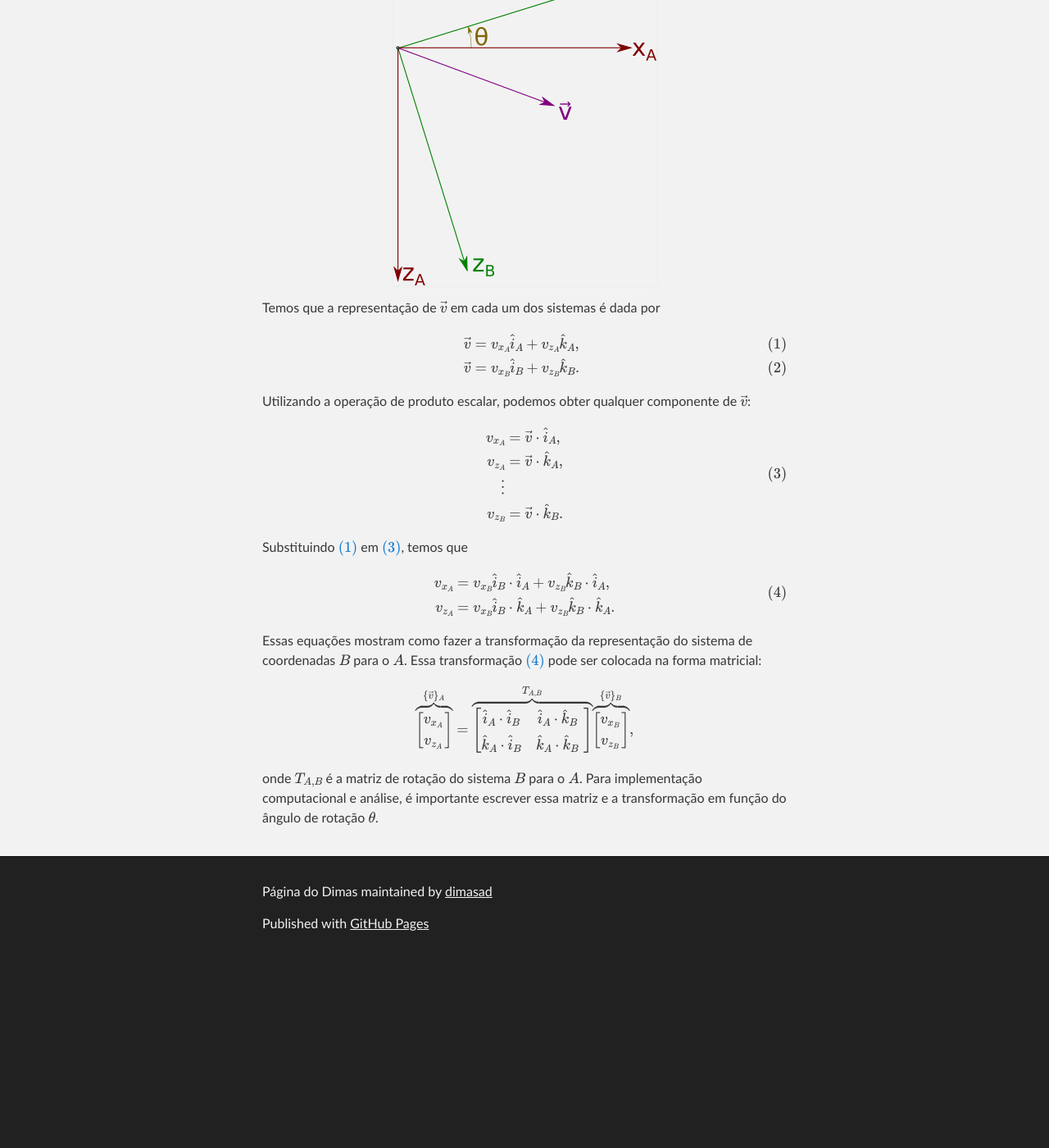
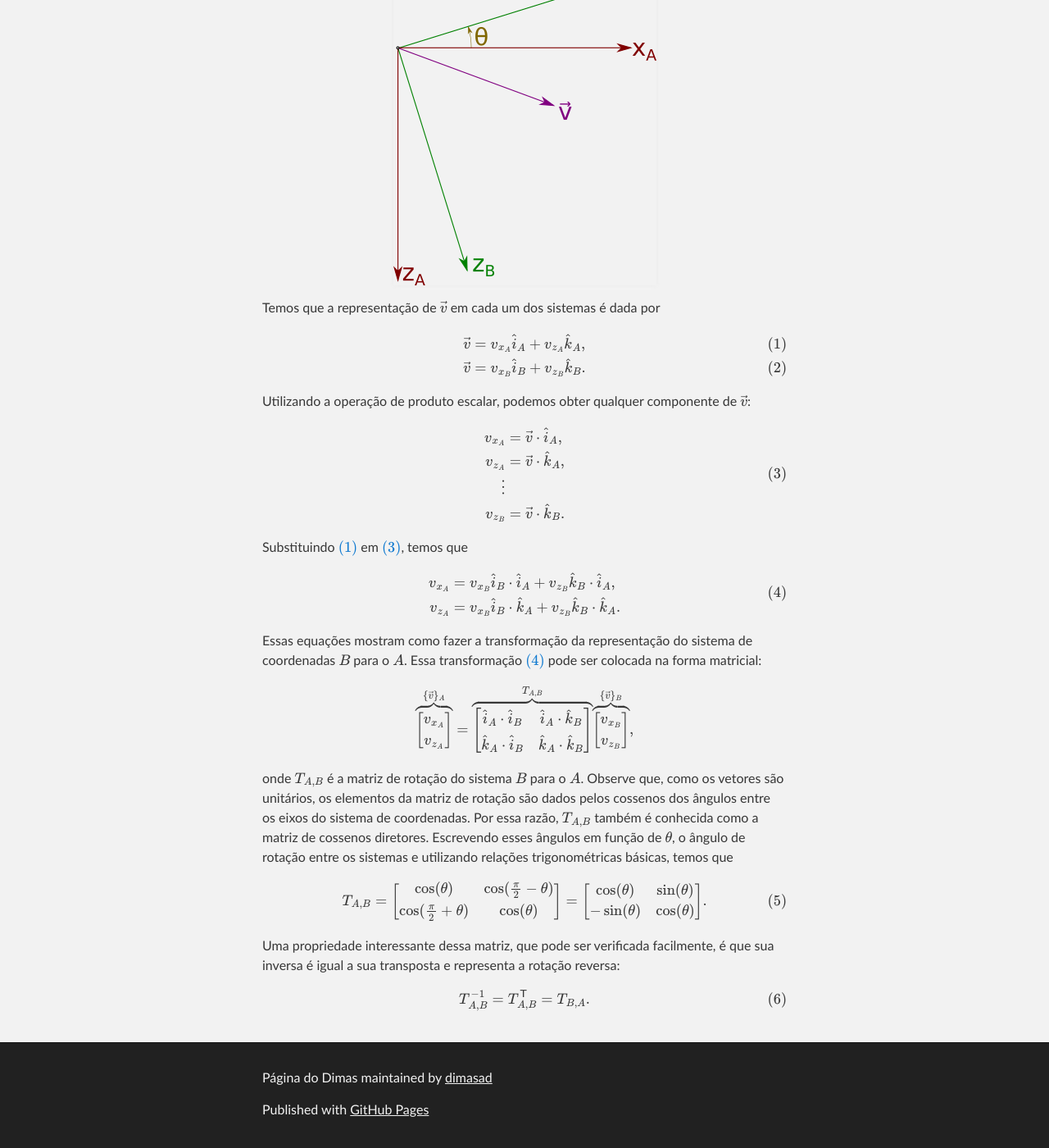
Before and after one commit to dimasad/dimasad.github.io.OLD, a Jekyll site: the page built from _aulas/mecvoo-rot-long.md, in a window 1280 px wide and 1400 px high, scrolled down 640 px. Shown: the whole window at 82% size. Built offline with Jekyll 4.4.1, drawn with Linux system fonts in a browser that asks for light colours; formulas are drawn with MathJax 3; before the commit the page ends 1813 px from its top, so only the background shows below that; some of the changed text lies outside the part shown.

Commit message:
Terminei a seção de rotação no plano.

```diff
--- a/_aulas/mecvoo-rot-long.md
+++ b/_aulas/mecvoo-rot-long.md
@@ -22,11 +23,11 @@ Temos que a representação de $$\vec v$$ em cada um dos sistemas é dada por
 \begin{align}
   \vec v &=
   v_{x_A} \hat i_A + v_{z_A} \hat k_A,
-  \label{eq:componentes-A-v}
+  \label{componentes-A-v}
   \newline
   \vec v &=
   v_{x_B} \hat i_B + v_{z_B} \hat k_B.
-  \label{eq:componentes-B-v}
+  \label{componentes-B-v}
 \end{align}
 
 Utilizando a operação de produto escalar, podemos obter qualquer componente
@@ -39,10 +40,10 @@ de $$\vec v$$:
     \vdots & \newline
     v_{z_B} &= \vec v \cdot \hat k_B.
   \end{aligned}
-  \label{eq:obtendo-componentes}
+  \label{obtendo-componentes}
 \end{equation}
 
-Substituindo \eqref{eq:componentes-A-v} em \eqref{eq:obtendo-componentes},
+Substituindo \eqref{componentes-A-v} em \eqref{obtendo-componentes},
 temos que
 \begin{equation}
   \begin{aligned}
@@ -53,11 +54,11 @@ temos que
     v_{x_B} \hat i_B \cdot \hat k_A
     + v_{z_B} \hat k_B \cdot \hat k_A.
   \end{aligned}
-  \label{eq:transform-B-A}
+  \label{transform-B-A}
 \end{equation}
 
 Essas equações mostram como fazer a transformação da representação do sistema
-de coordenadas $$B$$ para o $$A$$. Essa transformação \eqref{eq:transform-B-A}
+de coordenadas $$B$$ para o $$A$$. Essa transformação \eqref{transform-B-A}
 pode ser colocada na forma matricial:
 
 $$
@@ -77,8 +78,32 @@ $$
   ,
 $$
 
-onde $$T_{A,B}$$ é a matriz de rotação do sistema $$B$$ para o $$A$$. Para
-implementação computacional e análise, é importante escrever essa matriz e
-a transformação em função do ângulo de rotação $$\theta$$.
+onde $$T_{A,B}$$ é a matriz de rotação do sistema $$B$$ para o $$A$$.
+Observe que, como os vetores são unitários, os elementos da matriz de rotação
+são dados pelos cossenos dos ângulos entre os eixos do sistema de coordenadas.
+Por essa razão, $$T_{A,B}$$ também é conhecida como a matriz de cossenos
+diretores. Escrevendo esses ângulos em função de $$\theta$$, o ângulo de
+rotação entre os sistemas e utilizando relações trigonométricas básicas, temos
+que
+
+\begin{equation}
+  T_{A,B} =
+  \begin{bmatrix}
+    \cos(\theta) & \cos(\tfrac{\pi}{2} - \theta) \newline
+    \cos(\tfrac{\pi}{2} + \theta) & \cos(\theta)
+  \end{bmatrix}
+  =
+  \begin{bmatrix}
+    \cos(\theta) & \sin(\theta) \newline
+    -\sin(\theta) & \cos(\theta)
+  \end{bmatrix}.
+\end{equation}
+
+Uma propriedade interessante dessa matriz, que pode ser verificada facilmente,
+é que sua inversa é igual a sua transposta e representa a rotação reversa:
+
+\begin{equation}
+  T_{A,B}^{-1} = T_{A,B}^{\mathsf{T}} = T_{B,A}.
+\end{equation}
 
 [rotacao-img]: /assets/images/rotacao.png
```
Also changed, not shown: other parts of _aulas/mecvoo-rot-long.md (+3 -2 lines).
